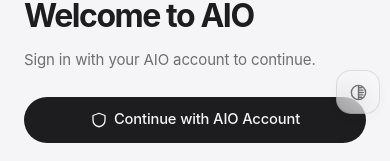
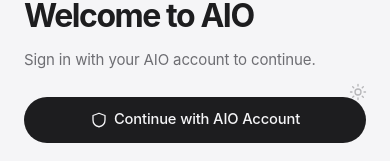
Before and after one commit to satrishabh/aio-gitops, a React (Vite) app in the folder platform/frontend/: page /login in a window 390 px wide. Shown: the part 330-491 px from the top of the page. Built offline with nearby package versions, Linux system fonts and the light colour scheme.

Commit message:
fix(ui): use a subtle one-tap theme icon and remove redundant mobile header titles

```diff
--- a/platform/frontend/src/appearance.css
+++ b/platform/frontend/src/appearance.css
@@ -1,9 +1,4 @@
 /* Appearance refinements preserve the existing page structure. */
-.appearance { border-radius: 10px; padding: 3px; }
-.appearance button { width: auto; min-width: 58px; height: 32px; padding: 0 9px; display: flex; gap: 5px; justify-content: center; border-radius: 7px; font: inherit; font-size: .76rem; }
-.appearance button[aria-checked="true"] { background: var(--panel); }
-:root[data-theme="dark"] .appearance button[aria-checked="true"] { background: #48484a; }
-.appearance button:focus-visible { border-radius: 7px; }
 .login-hero { background: var(--panel-2); color: var(--text); border-right: 1px solid var(--line); }
 .login-hero::before, .login-orbit { display: none; }
 .login-brand, .login-wordmark, .login-hero h1 { color: var(--brand-ink); }
@@ -22,15 +17,13 @@
 .appearance-dock { position: fixed; top: 50%; right: max(10px, env(safe-area-inset-right)); transform: translateY(-50%); z-index: 35; }
 .appearance-trigger {
   width: 44px; height: 44px; display: grid; place-items: center; padding: 0;
-  border: 1px solid var(--line-2); border-radius: 15px; background: var(--chrome); color: var(--text-2);
-  backdrop-filter: blur(16px); -webkit-backdrop-filter: blur(16px); box-shadow: var(--shadow);
-  cursor: pointer; opacity: .72; transition: opacity .18s ease, background .18s ease;
+  border: 0; border-radius: 50%; background: transparent; color: var(--text-2);
+  box-shadow: none;
+  cursor: pointer; opacity: .35; transition: opacity .18s ease, background .18s ease;
 }
-.appearance-dock:hover .appearance-trigger, .appearance-dock:focus-within .appearance-trigger,
-.appearance-trigger[aria-expanded="true"] { opacity: 1; background: var(--panel); }
-.appearance-popover { position: absolute; right: 100%; top: 50%; transform: translateY(-50%); padding-right: 10px; }
-.appearance-popover[hidden] { display: none; }
-.appearance-popover .appearance { background: var(--chrome); border: 1px solid var(--line-2); box-shadow: var(--shadow-lift); backdrop-filter: blur(20px); -webkit-backdrop-filter: blur(20px); }
+@media (hover: hover) { .appearance-trigger:hover { opacity: .8; background: var(--fill-2); } }
+.appearance-trigger:active { opacity: 1; }
+.appearance-trigger:focus-visible { opacity: 1; }
 .mobile-nav-toggle, .mobile-nav-close, .mobile-nav-backdrop { display: none; }
 /* Desktop/tablet retain two balanced columns; mobile rules stay independent. */
 @media (min-width: 761px) {
@@ -47,10 +40,11 @@
   .login-footer { flex-wrap: wrap; }
   .login-sso { white-space: normal; text-align: center; }
 }
-@media (pointer: coarse) { .appearance button { min-width: 44px; min-height: 44px; } }
+
 @media (max-width: 760px) {
   .topbar { flex-wrap: nowrap; padding-top: max(7px, env(safe-area-inset-top)); }
-  .crumbs { flex-basis: auto; }
+  .topbar .crumbs, .topbar .live-dot { display: none; }
+  .topbar > .btn { margin-left: auto; }
   .mobile-nav-toggle, .mobile-nav-close { display: grid; flex-shrink: 0; }
   .mobile-nav-toggle { width: 44px; height: 44px; }
   .mobile-nav-close { position: absolute; right: 12px; top: 12px; }
@@ -77,8 +71,8 @@
   .login-pipeline { flex-wrap: wrap; }
 }
 @media (prefers-contrast: more) {
-  .appearance button[aria-checked="true"] { outline: 2px solid var(--text); outline-offset: -2px; }
+  .appearance-trigger { opacity: 1; }
 }
 @media (prefers-reduced-transparency: reduce) {
-  .appearance-trigger, .appearance-popover .appearance { background: var(--panel); opacity: 1; backdrop-filter: none; -webkit-backdrop-filter: none; }
+  .appearance-trigger { opacity: 1; }
 }
--- a/platform/frontend/src/components/ThemeToggle.jsx
+++ b/platform/frontend/src/components/ThemeToggle.jsx
@@ -1,69 +1,33 @@
-import { useEffect, useId, useRef, useState } from 'react'
+import { useEffect, useState } from 'react'
 import Icon from './Icon.jsx'
 import { useTheme } from '../theme.js'
 
-const OPTIONS = [
-  { id: 'system', icon: 'auto', text: 'Auto', label: 'Automatic — follow device appearance' },
-  { id: 'light', icon: 'sun', text: 'Light', label: 'Light appearance' },
-  { id: 'dark', icon: 'moon', text: 'Dark', label: 'Dark appearance' },
-]
-
-/** Appearance picker: a radio group styled as a compact segmented control. Arrow keys move the selection. */
+/** One activation switches appearance; device appearance is used until overridden. */
 export default function ThemeToggle() {
   const [pref, setPref] = useTheme()
-  const ref = useRef(null)
-  const trigger = useRef(null)
-  const [open, setOpen] = useState(false)
-  const panelId = useId()
-  const selected = OPTIONS.find(o => o.id === pref)
+  const [systemDark, setSystemDark] = useState(() => window.matchMedia('(prefers-color-scheme: dark)').matches)
   useEffect(() => {
-    if (!open) return
-    const outside = e => { if (!ref.current?.contains(e.target)) setOpen(false) }
-    document.addEventListener('pointerdown', outside)
-    return () => document.removeEventListener('pointerdown', outside)
-  }, [open])
-  const onKey = e => {
-    if (e.key === 'Escape') {
-      e.preventDefault()
-      setOpen(false)
-      trigger.current?.focus()
-      return
+    const media = window.matchMedia('(prefers-color-scheme: dark)')
+    const update = () => setSystemDark(media.matches)
+    update()
+    if (media.addEventListener) media.addEventListener('change', update)
+    else media.addListener(update)
+    return () => {
+      if (media.removeEventListener) media.removeEventListener('change', update)
+      else media.removeListener(update)
     }
-    if (e.target === trigger.current) {
-      if (e.key === 'ArrowDown' || e.key === 'ArrowRight') {
-        e.preventDefault()
-        setOpen(true)
-        requestAnimationFrame(() => ref.current?.querySelector(`[data-id="${pref}"]`)?.focus())
-      }
-      return
-    }
-    const i = OPTIONS.findIndex(o => o.id === pref)
-    const d = { ArrowRight: 1, ArrowDown: 1, ArrowLeft: -1, ArrowUp: -1 }[e.key]
-    if (!d && e.key !== 'Home' && e.key !== 'End') return
-    e.preventDefault()
-    const next = OPTIONS[e.key === 'Home' ? 0 : e.key === 'End' ? OPTIONS.length - 1 : (i + d + OPTIONS.length) % OPTIONS.length]
-    setPref(next.id)
-    ref.current?.querySelector(`[data-id="${next.id}"]`)?.focus()
-  }
+  }, [])
+  const dark = pref === 'dark' || (pref === 'system' && systemDark)
+  const next = dark ? 'light' : 'dark'
   return (
-    <div ref={ref} className="appearance-dock" onKeyDown={onKey}
-         onMouseEnter={() => { if (window.matchMedia('(hover: hover)').matches) setOpen(true) }}
-         onMouseLeave={() => { if (!ref.current?.querySelector('.appearance')?.contains(document.activeElement)) setOpen(false) }}
-         onBlur={e => { if (!e.currentTarget.contains(e.relatedTarget)) setOpen(false) }}>
-      <button ref={trigger} type="button" className="appearance-trigger" aria-label={`Appearance: ${selected.text}`}
-              aria-expanded={open} aria-controls={panelId} title="Change appearance" onClick={() => setOpen(value => !value)}>
-        <Icon name={selected.icon} size={19} />
+    <div className="appearance-dock">
+      <button type="button" className="appearance-trigger" aria-label={`Switch to ${next} appearance`}
+              title={`Switch to ${next} appearance`} onClick={event => {
+                setPref(next)
+                if (event.detail > 0) event.currentTarget.blur()
+              }}>
+        <Icon name={dark ? 'moon' : 'sun'} size={18} />
       </button>
-      <div id={panelId} className="appearance-popover" hidden={!open}>
-      <div className="appearance" role="radiogroup" aria-label="Appearance">
-      {OPTIONS.map(o => (
-        <button key={o.id} type="button" data-id={o.id} role="radio" aria-checked={pref === o.id}
-                aria-label={o.label} title={o.label} tabIndex={pref === o.id ? 0 : -1} onClick={() => setPref(o.id)}>
-          <Icon name={o.icon} size={15} /><span>{o.text}</span>
-        </button>
-      ))}
-      </div>
-      </div>
     </div>
   )
 }
```
Also changed, not shown: platform/frontend/tests/live-appearance.cjs (+17 -30 lines), platform/frontend/tests/mobile-navigation.cjs (+4 -6 lines).
